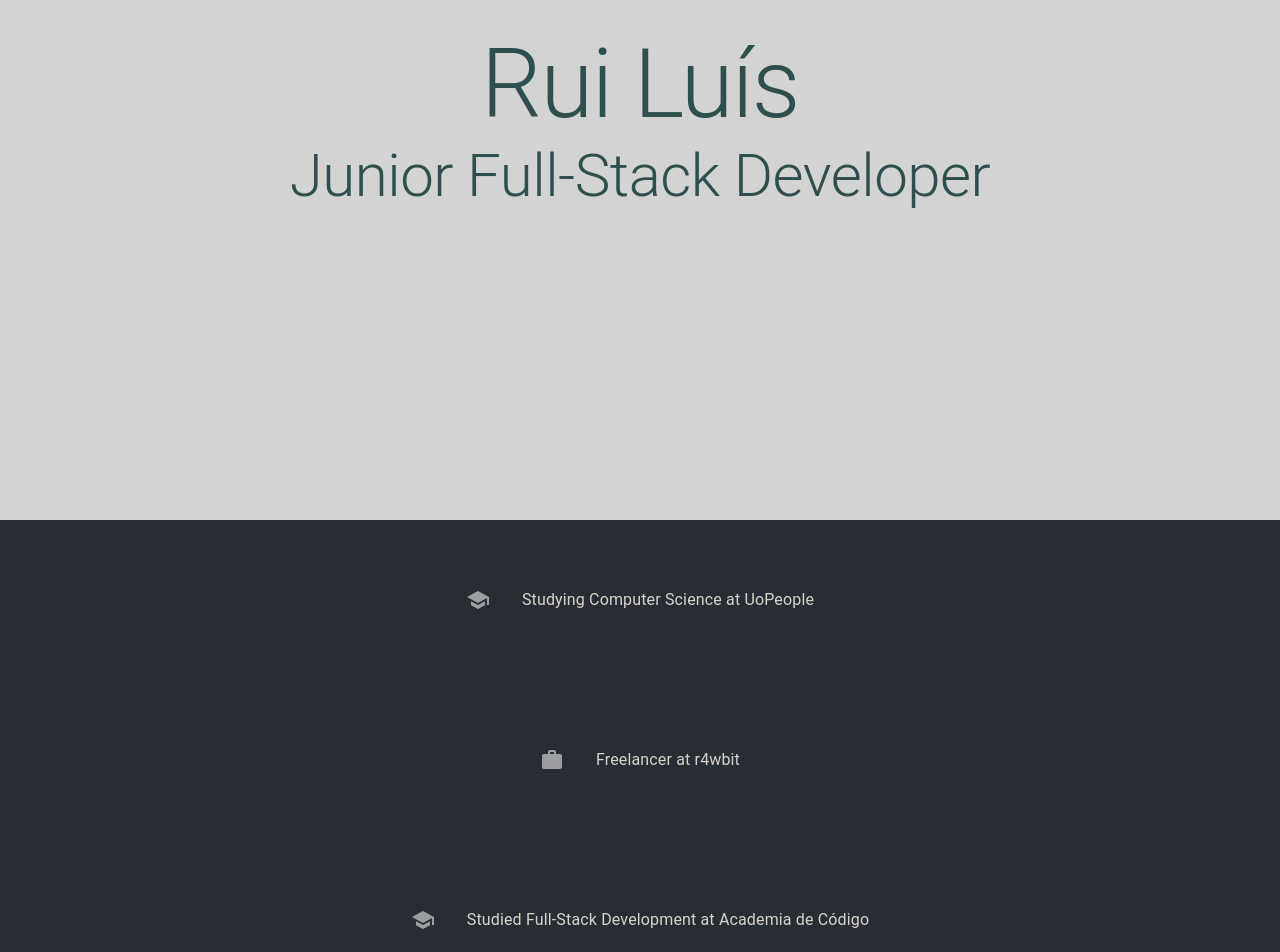
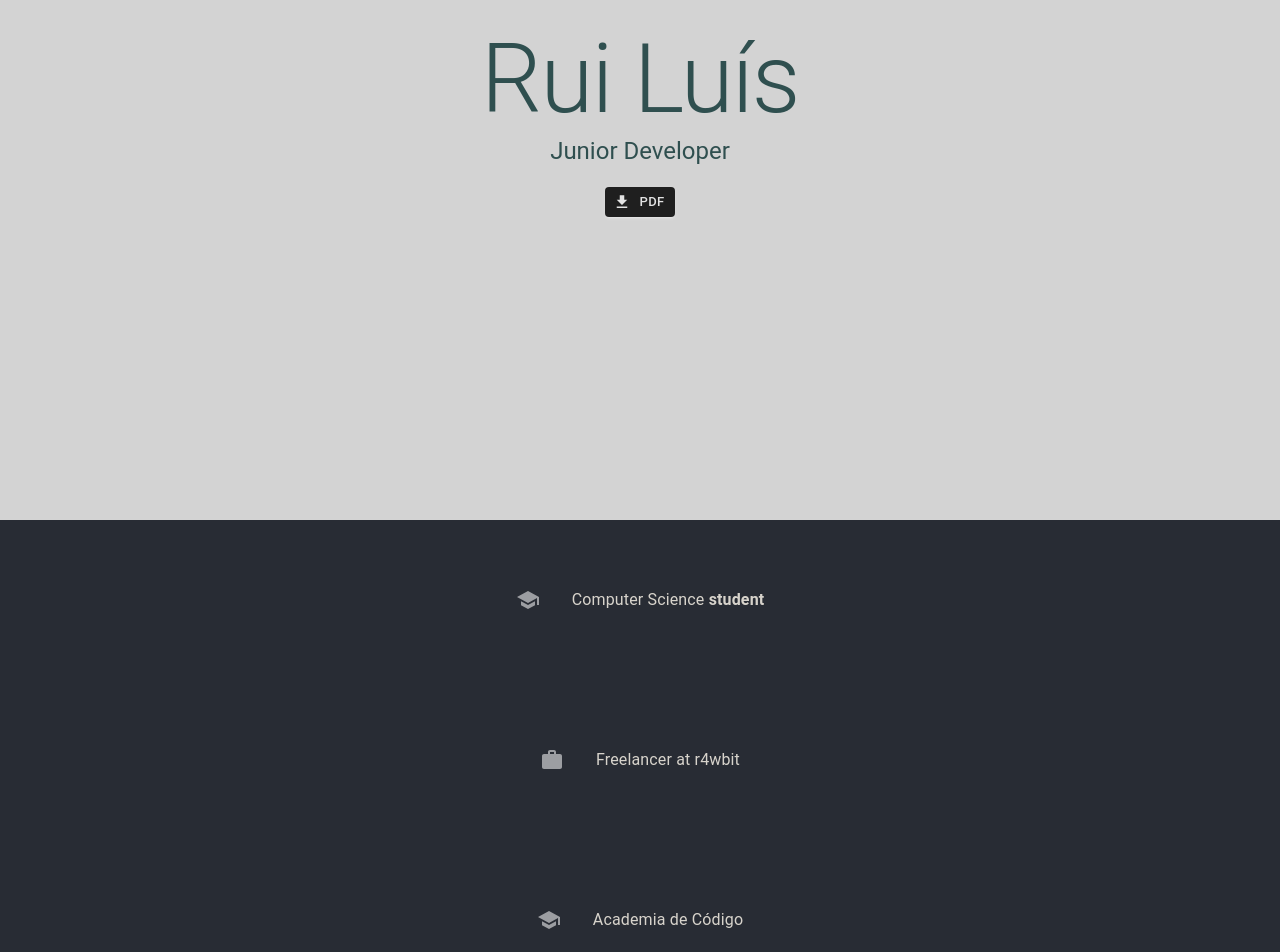
Before and after one commit to Rui-Luis/resume, a React (Create React App) app: page / in a window 1280 px wide. Shown: the part 280-1232 px from the top of the page. Built offline with nearby package versions, Linux system fonts and the light colour scheme.

Commit message:
Added download button and fixed minor issues

```diff
--- a/src/App.css
+++ b/src/App.css
@@ -5,7 +5,12 @@
 .Logo-top {
   margin: 1%;
   width: 5vh;
-  filter: invert(100%);}
+  filter: invert(100%);
+}
+
+.Download-button {
+  filter: invert(100%);
+}
 
 .Toolbar-style {
   justify-content: space-between;
--- a/src/components/About.js
+++ b/src/components/About.js
@@ -17,7 +17,7 @@ function ComputerScience() {
         <ListItemIcon>
           <SchoolIcon />
         </ListItemIcon>
-        <Typography>Studying Computer Science at UoPeople</Typography>
+        <Typography>Computer Science <b>student</b></Typography>
       </ListItem>
     </div>
   );
@@ -44,7 +44,7 @@ function Bootcamp() {
           <SchoolIcon />
         </ListItemIcon>
         <Typography>
-          Studied Full-Stack Development at Academia de Código
+          Academia de Código
         </Typography>
       </ListItem>
     </div>
@@ -58,7 +58,7 @@ function Music() {
         <ListItemIcon>
           <MusicNoteIcon />
         </ListItemIcon>
-        <Typography>Musician and Producer at Music Forge</Typography>
+        <Typography>Producer at Music Forge</Typography>
       </ListItem>
     </div>
   );
--- a/src/components/Home.js
+++ b/src/components/Home.js
@@ -1,17 +1,23 @@
 import React from "react";
 import Container from "@material-ui/core/Container";
-import { Typography } from "@material-ui/core";
+import { Button, Typography } from "@material-ui/core";
+import GetAppIcon from '@material-ui/icons/GetApp';
+import resume from "./Rui-Luis-Resume.pdf";
 
 function Home() {
   return (
     <div className="container" id="home">
       <Container className="Base-container">
-        <Typography variant="h1" component="h2">
+        <Typography variant="h1">
           Rui Luís
         </Typography>
-        <Typography variant="h2" component="h2">
-          Junior Full-Stack Developer
+        <Typography variant="h5">
+          Junior Developer
         </Typography>
+        <br/>
+        <Button href={resume} className="Download-button" variant="contained" size="small" startIcon={<GetAppIcon />}>
+          PDF
+        </Button>
       </Container>
     </div>
   );
```
Also changed, not shown: 1 other file (tests, documents, lock files or other folders).
